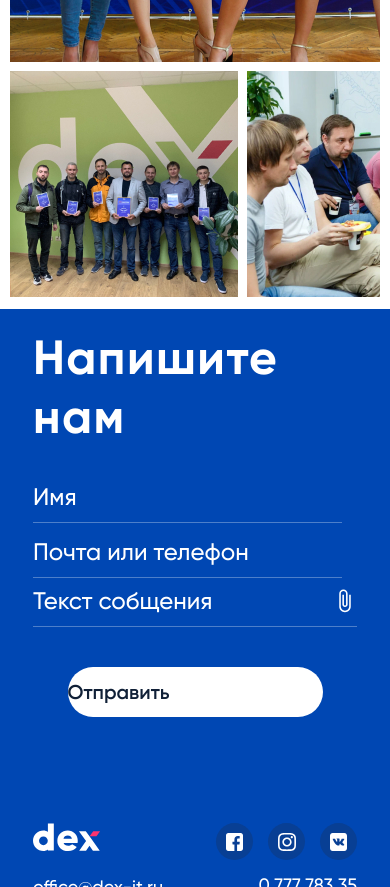
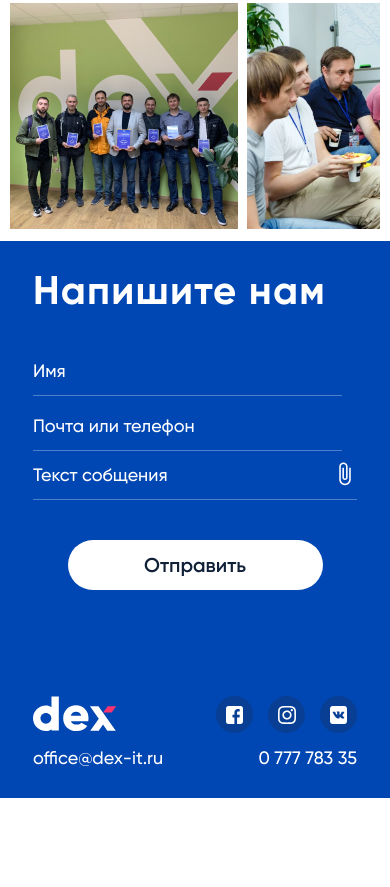
Before and after one commit to Sasha95/job, a Gatsby site: page / in a window 390 px wide. Shown: the part 6712-7599 px from the top of the page. After the commit the page ends 7510 px from the top, so only its background shows below. Built offline with nearby package versions, Linux system fonts and the light colour scheme; Gatsby itself is replaced by a stand-in of ours.

Commit message:
footer in small size

```diff
--- a/src/components/footer/Footer.tsx
+++ b/src/components/footer/Footer.tsx
@@ -132,7 +132,7 @@
                 </div>
                 <div className={"row mx-3 d-flex d-lg-none pb-4"}>
                     <div className="col">
-                        <div className={"pb-3"}>
+                        <div className={styles.footerLogo}>
                             <img className={styles.image} alt={"logo"} src={logo} />
                         </div>
                         <a href="office@dex-it.ru" className={classnames(styles.contactText, "ml-0")}>
--- a/src/components/footer/footer.module.css
+++ b/src/components/footer/footer.module.css
@@ -4,16 +4,15 @@
 
 .titleFooter {
   margin-top: 72px;
-  font-size: 48px;
+  /*font-size: 48px;*/
   line-height: 59px;
   color: #ffffff;
 }
 
-@media screen and (max-width: 991px) {
-  .titleFooter{
-    margin-top: 20px;
+.footerLogo{
+  padding-bottom: 14px;
 }
-}
+
 
 .inputContainer::before {
   content: " ";
@@ -56,16 +55,7 @@
   font-weight: 600;
   font-size: 20px;
   line-height: 24px;
-}
-
-@media screen and (max-width: 768px){
-  .send {
-    color: #102037 !important;
-    line-height: 23px;
-  }
-  .image {
-    height: 65px;
-  }
+  justify-content: center;
 }
 
 .send:hover {
@@ -138,23 +128,42 @@
 color: red;
 }
 
+@media screen and (max-width: 991px) {
+  .titleFooter{
+    margin-top: 20px;
+  }
+}
 
-@media screen and (max-width: 610px){
+@media screen and (max-width: 768px){
+  .send {
+    color: #102037 !important;
+    line-height: 23px;
+  }
   .image {
-    height: 32px;
+    height: 66px;
   }
+}
+
+@media screen and (max-width: 610px) {
+  .image {
+    height: 40px;
+  }
+
   .contactText {
     font-size: 18px;
   }
+
   .send {
     height: 50px;
     min-width: 255px;
     padding: 0;
     margin-top: 40px;
-    /*align-items: center;*/
     font-weight: 600;
     font-size: 20px;
     line-height: 24px;
-    height: 50px;
+  }
+
+  .footerLogo {
+    padding-bottom: 8px;
   }
 }
--- a/src/components/footer/input.module.css
+++ b/src/components/footer/input.module.css
@@ -50,3 +50,15 @@
   pointer-events: none;
   opacity: 0.5;
 }
+
+@media screen and (max-width: 768px) {
+  .label {
+    font-size: 20px;
+  }
+}
+
+@media screen and (max-width: 610px) {
+  .label {
+    font-size: 18px;
+  }
+}
--- a/src/components/globalStyles.module.css
+++ b/src/components/globalStyles.module.css
@@ -22,6 +22,12 @@
   margin: auto;
 }
 
+@media screen and (max-width: 768px) {
+  .title{
+    font-size: 45px;
+  }
+}
+
 @media screen and (max-width: 610px){
   .title{
     font-size: 40px;
--- a/src/components/images/images.module.css
+++ b/src/components/images/images.module.css
@@ -2,7 +2,6 @@
     background: white;
 }
 .title {
-    font-size: 54px;
     font-style: normal;
     font-weight: bold;
     line-height: 100%;
--- a/src/components/images/images.tsx
+++ b/src/components/images/images.tsx
@@ -1,5 +1,7 @@
 import React, { useState, useRef } from "react"
 import styles from "./images.module.css"
+import globalStyles from "../globalStyles.module.css"
+import classnames from "classnames"
 import img1webp from "../../static/images/1.jpg"
 import img1jpg from "../../static/images/1.webp"
 import img2webp from "../../static/images/2.jpg"
@@ -28,7 +30,7 @@
 export const Images = () => {
   return(
     <div className={styles.items}>
-      <h1 className={styles.title}>Наши мероприятия</h1>
+      <h1 className={classnames(styles.title, globalStyles.title)}>Наши мероприятия</h1>
       <p className={styles.headText}>Самое важное, что у нас происходит: конференции, участие
         в соревнованиях,<br/>
         нескучные лекции и веселые корпоративы.</p>
```
Lines whose indentation alone changed are shown as unchanged.
